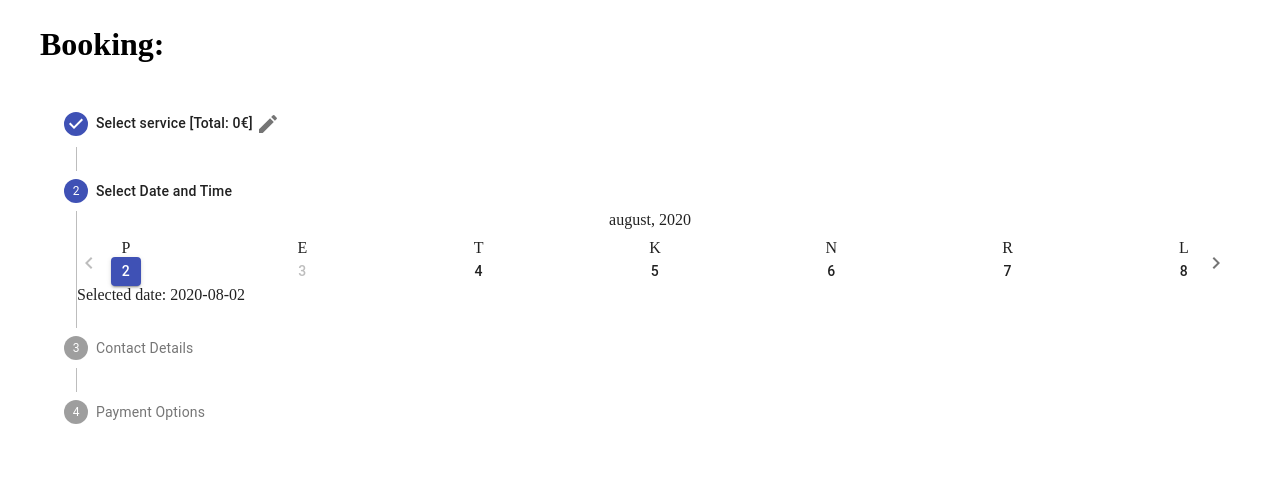
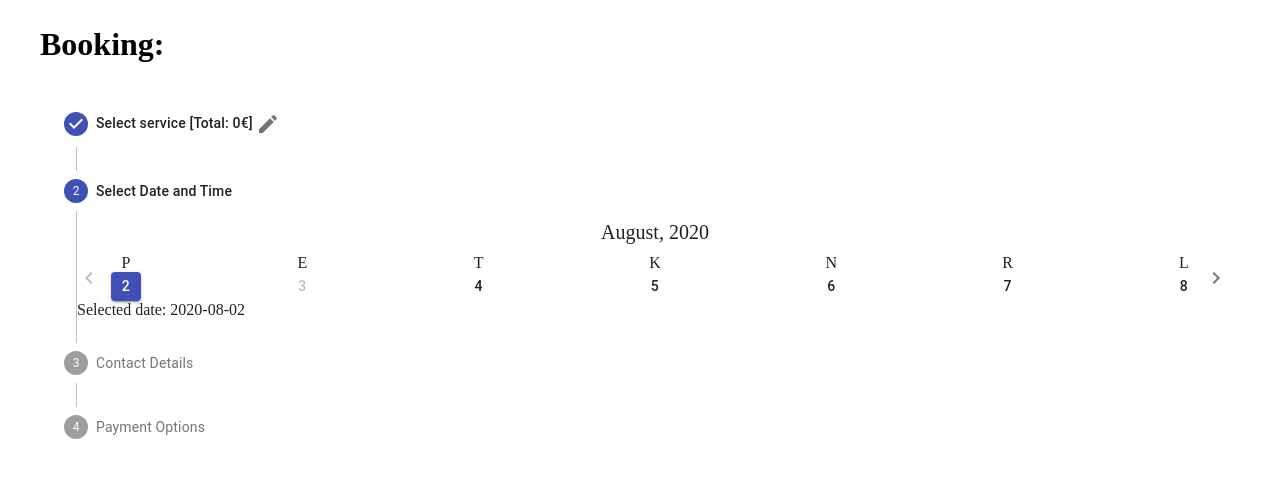
Before and after one commit to devmc-ee/devmcee-booking, a React (Create React App) app: page / in a window 1280 px wide. Shown: the top 478 px of the page. Built offline with nearby package versions, Linux system fonts and the light colour scheme.

Commit message:
style: add capitalize to Month name

```diff
--- a/src/App.css
+++ b/src/App.css
@@ -58,3 +58,8 @@ display: flex;
 .calendar-btn-right{
 	padding: 0px 5px!important;
 }
+.calendar-month-year{
+	text-transform: capitalize;
+	font-size: 20px;
+	margin: 10px 0;
+}
--- a/src/components/AvailableTimePicker.jsx
+++ b/src/components/AvailableTimePicker.jsx
@@ -44,7 +44,9 @@ const AvailableTimePicker = ({locale}) => {
 
 	return (
 		<div>
-			<div className="calendar-month-year">{moment().date(calendarDate).format('MMMM, Y')}</div>
+			<div className="calendar-month-year">
+				{moment().date(calendarDate).format('MMMM, Y')}
+			</div>
 			<div className="calendar-week">
 				<IconButton
 					className="calendar-btn-left"
```
